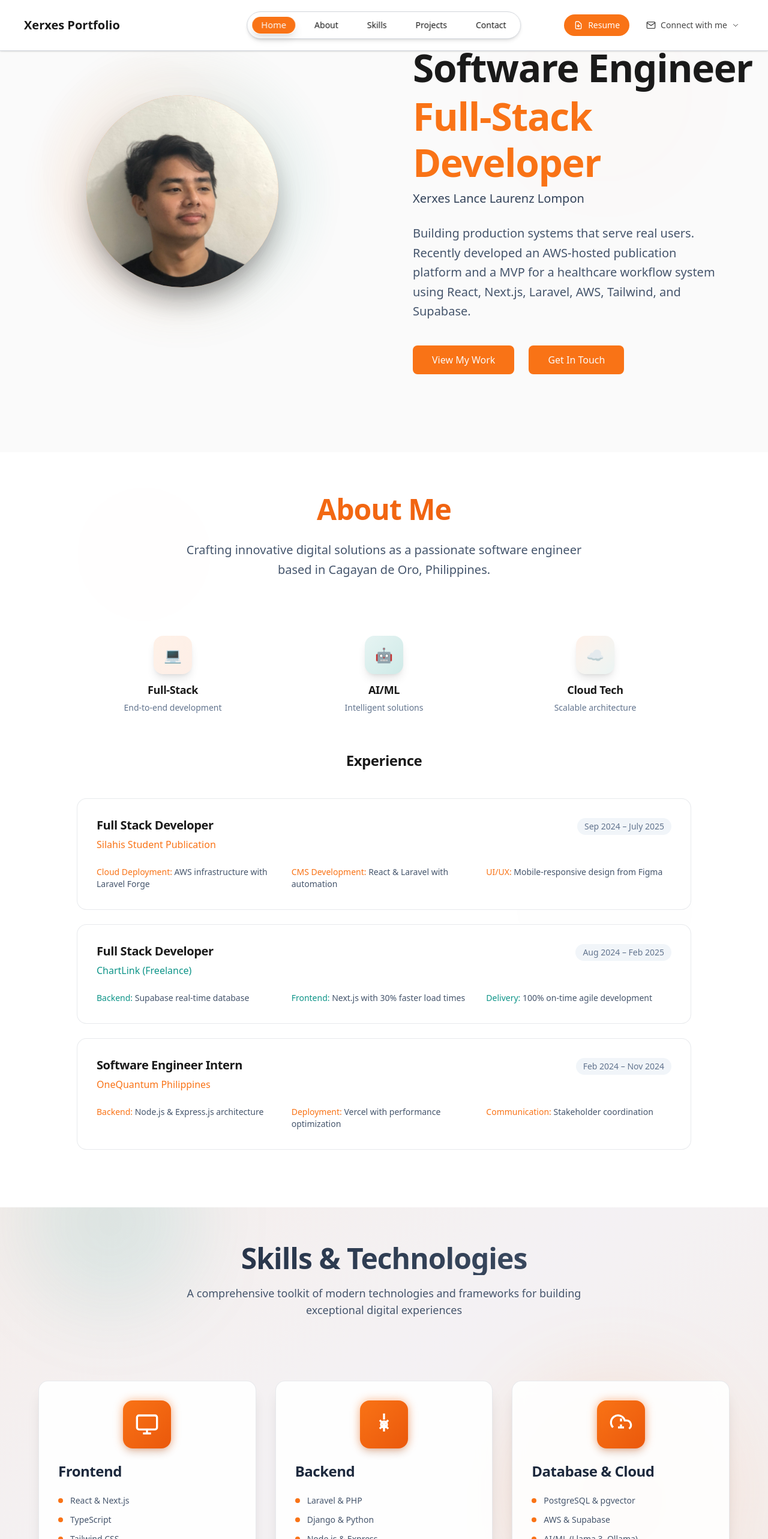
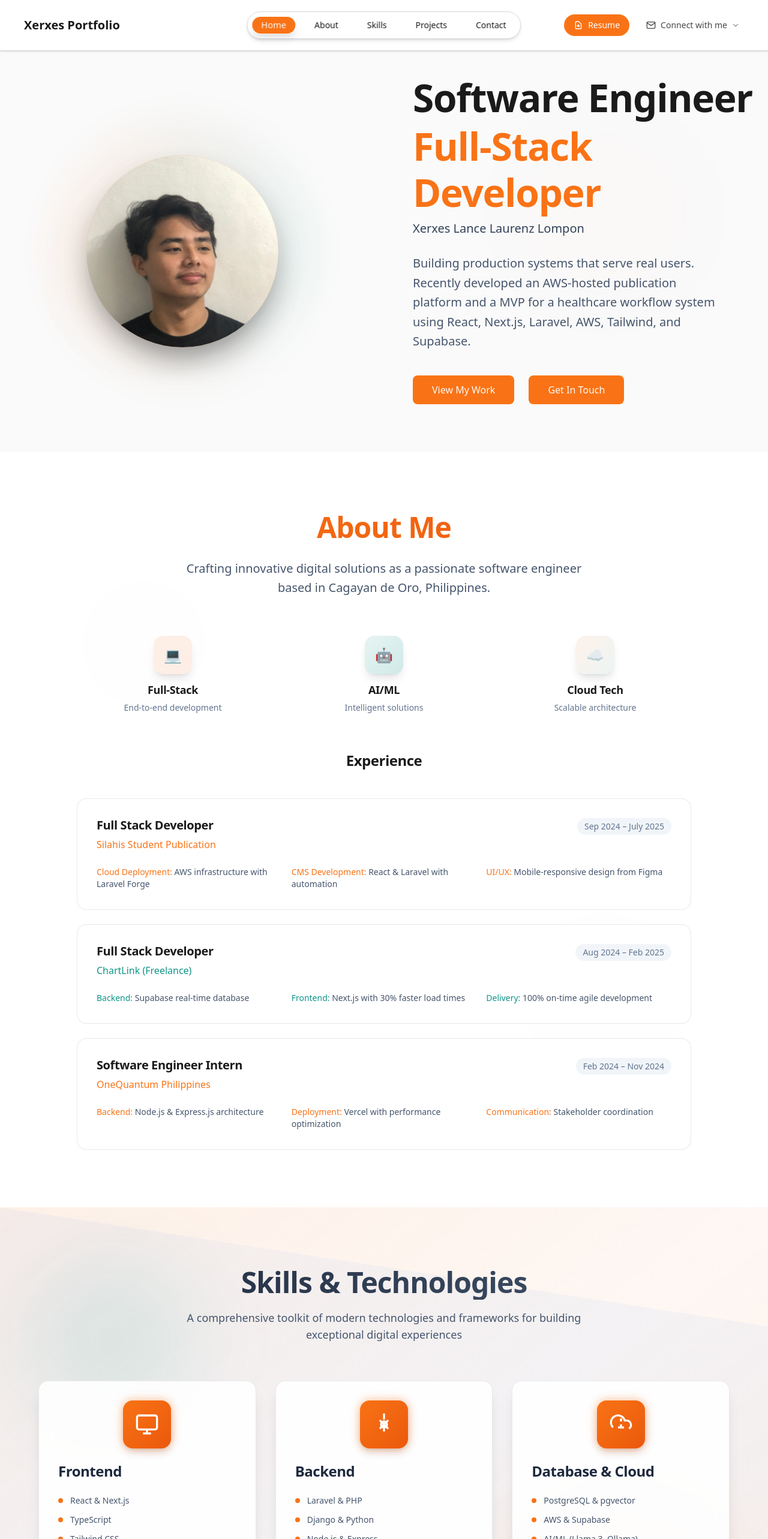
Before and after one commit to lalalance12/portfolio-website, a Next.js app: page / in a window 1280 px wide. Shown: the top 2566 px of the page at 60% size. Built offline with nearby package versions, Linux system fonts and the light colour scheme.

Commit message:
refactor: replace ModalProvider with Providers component in layout; implement ScrollContext for optimized scroll handling across sections, enhancing performance and visual consistency

```diff
--- a/src/app/layout.tsx
+++ b/src/app/layout.tsx
@@ -3,8 +3,8 @@ import { Montserrat } from "next/font/google";
 import "./globals.css";
 import Header from "@/components/Header";
 import Footer from "@/components/Footer";
-import { ModalProvider } from "@/components/ModalProvider";
 import { ErrorBoundary } from "@/components/ErrorBoundary";
+import { Providers } from "@/components/Providers";
 
 const montserrat = Montserrat({
   variable: "--font-montserrat",
@@ -120,11 +120,11 @@ export default function RootLayout({
         className={`${montserrat.variable} antialiased bg-[var(--background)] text-[var(--foreground)]`}
       >
         <ErrorBoundary>
-          <ModalProvider>
+          <Providers>
             <Header />
             <main className="min-h-[80vh]">{children}</main>
             <Footer />
-          </ModalProvider>
+          </Providers>
         </ErrorBoundary>
       </body>
     </html>
--- a/src/components/AboutSection.tsx
+++ b/src/components/AboutSection.tsx
@@ -1,14 +1,22 @@
 "use client";
 
-import { motion, useScroll, useTransform } from "framer-motion";
+import { motion } from "framer-motion";
+import { useMemo } from "react";
 import AnimatedContent from "../animations/AnimatedContent/AnimatedContent";
 import FadeContent from "../animations/FadeContent/FadeContent";
+import { useScrollContext } from "../contexts/ScrollContext";
 
 export default function AboutSection() {
-  // Parallax scroll effects
-  const { scrollYProgress } = useScroll();
-  const backgroundY = useTransform(scrollYProgress, [0, 1], [0, -150]);
-  const contentY = useTransform(scrollYProgress, [0, 1], [0, -30]);
+  const { scrollProgress } = useScrollContext();
+
+  // Optimized parallax calculations with reduced movement
+  const parallaxValues = useMemo(
+    () => ({
+      backgroundY: scrollProgress * -75,
+      contentY: scrollProgress * -15,
+    }),
+    [scrollProgress]
+  );
 
   return (
     <section
@@ -18,14 +26,23 @@ export default function AboutSection() {
       {/* Background parallax layer */}
       <motion.div
         className="absolute inset-0 opacity-5"
-        style={{ y: backgroundY }}
+        style={{
+          y: parallaxValues.backgroundY,
+          willChange: "transform",
+        }}
       >
         <div className="absolute top-40 left-20 w-80 h-80 bg-primary/10 rounded-full blur-3xl"></div>
         <div className="absolute bottom-40 right-20 w-96 h-96 bg-accent/10 rounded-full blur-3xl"></div>
       </motion.div>
       <div className="max-w-5xl mx-auto relative z-10">
         <FadeContent blur={true} duration={1000} delay={300}>
-          <motion.div className="text-center mb-16" style={{ y: contentY }}>
+          <motion.div
+            className="text-center mb-16"
+            style={{
+              y: parallaxValues.contentY,
+              willChange: "transform",
+            }}
+          >
             <h2 className="text-4xl md:text-5xl font-bold mb-6 bg-gradient-to-r from-primary to-primary-dark bg-clip-text text-transparent">
               About Me
             </h2>
--- a/src/components/ContactSection.tsx
+++ b/src/components/ContactSection.tsx
@@ -1,18 +1,24 @@
 "use client";
 
-import { useState } from "react";
-import { motion, useScroll, useTransform } from "framer-motion";
+import { useState, useMemo } from "react";
+import { motion } from "framer-motion";
 import FadeContent from "../animations/FadeContent/FadeContent";
 import AnimatedContent from "../animations/AnimatedContent/AnimatedContent";
+import { useScrollContext } from "../contexts/ScrollContext";
 
 export default function ContactSection() {
   const [copiedEmail, setCopiedEmail] = useState(false);
   const [copiedPhone, setCopiedPhone] = useState(false);
+  const { scrollProgress } = useScrollContext();
 
-  // Parallax scroll effects
-  const { scrollYProgress } = useScroll();
-  const backgroundY = useTransform(scrollYProgress, [0, 1], [0, -250]);
-  const contentY = useTransform(scrollYProgress, [0, 1], [0, -50]);
+  // Optimized parallax calculations with reduced movement
+  const parallaxValues = useMemo(
+    () => ({
+      backgroundY: scrollProgress * -125,
+      contentY: scrollProgress * -25,
+    }),
+    [scrollProgress]
+  );
 
   const copyToClipboard = async (text: string, type: "email" | "phone") => {
     try {
@@ -55,7 +61,10 @@ export default function ContactSection() {
       {/* Enhanced decorative elements with parallax */}
       <motion.div
         className="absolute inset-0 opacity-3"
-        style={{ y: backgroundY }}
+        style={{
+          y: parallaxValues.backgroundY,
+          willChange: "transform",
+        }}
       >
         <motion.div
           className="absolute top-10 right-10 w-64 h-64 border-2 rounded-full"
@@ -109,7 +118,13 @@ export default function ContactSection() {
 
       <div className="max-w-5xl mx-auto text-center relative z-10">
         <FadeContent blur={true} duration={1000} delay={300}>
-          <motion.div className="pt-40 mb-2" style={{ y: contentY }}>
+          <motion.div
+            className="pt-40 mb-2"
+            style={{
+              y: parallaxValues.contentY,
+              willChange: "transform",
+            }}
+          >
             <h2
               className="text-4xl md:text-5xl font-bold mb-2"
               style={{
--- a/src/components/HeroSection.tsx
+++ b/src/components/HeroSection.tsx
@@ -1,19 +1,27 @@
 "use client";
 
 import Image from "next/image";
-import { motion, useScroll, useTransform } from "framer-motion";
+import { motion } from "framer-motion";
+import { useMemo } from "react";
 import RotatingText from "./RotatingText";
 import FadeContent from "../animations/FadeContent/FadeContent";
 import AnimatedContent from "../animations/AnimatedContent/AnimatedContent";
 import { useScrollToSection } from "@/hooks/useScrollToSection";
+import { useScrollContext } from "@/contexts/ScrollContext";
 
 export default function HeroSection() {
   const scrollToSection = useScrollToSection();
-  // Parallax scroll effects
-  const { scrollYProgress } = useScroll();
-  const imageY = useTransform(scrollYProgress, [0, 1], [0, -100]);
-  const textY = useTransform(scrollYProgress, [0, 1], [0, -50]);
-  const backgroundY = useTransform(scrollYProgress, [0, 1], [0, -200]);
+  const { scrollProgress } = useScrollContext();
+
+  // Optimized parallax calculations with reduced movement for better performance
+  const parallaxValues = useMemo(
+    () => ({
+      imageY: scrollProgress * -50,
+      textY: scrollProgress * -25,
+      backgroundY: scrollProgress * -100,
+    }),
+    [scrollProgress]
+  );
 
   return (
     <section
@@ -23,7 +31,10 @@ export default function HeroSection() {
       {/* Background parallax layer */}
       <motion.div
         className="absolute inset-0 opacity-5"
-        style={{ y: backgroundY }}
+        style={{
+          y: parallaxValues.backgroundY,
+          willChange: "transform",
+        }}
       >
         <div className="absolute top-10 right-4 sm:top-20 sm:right-10 md:right-20 w-48 h-48 sm:w-72 sm:h-72 md:w-80 md:h-80 lg:w-96 lg:h-96 bg-primary/20 rounded-full blur-3xl"></div>
         <div className="absolute bottom-16 left-4 sm:bottom-24 sm:left-10 md:bottom-32 md:left-20 w-40 h-40 sm:w-56 sm:h-56 md:w-64 md:h-64 lg:w-80 lg:h-80 bg-accent/20 rounded-full blur-3xl"></div>
@@ -41,7 +52,10 @@ export default function HeroSection() {
           >
             <motion.div
               className="flex justify-center lg:justify-end order-1 lg:order-2 lg:pr-32"
-              style={{ y: imageY }}
+              style={{
+                y: parallaxValues.imageY,
+                willChange: "transform",
+              }}
             >
               <div className="relative w-48 h-48 sm:w-56 sm:h-56 md:w-64 md:h-64 lg:w-72 lg:h-72 xl:w-80 xl:h-80 group">
                 {/* Animated background glow */}
@@ -91,7 +105,10 @@ export default function HeroSection() {
           {/* Text Content with Enhanced Animations */}
           <motion.div
             className="order-2 lg:order-1 space-y-2 sm:space-y-3 md:space-y-4 flex flex-col items-center lg:items-start"
-            style={{ y: textY }}
+            style={{
+              y: parallaxValues.textY,
+              willChange: "transform",
+            }}
           >
             <AnimatedContent
               distance={50}
--- a/src/components/SkillsSection.tsx
+++ b/src/components/SkillsSection.tsx
@@ -1,16 +1,24 @@
 "use client";
 
-import { motion, useScroll, useTransform } from "framer-motion";
+import { motion } from "framer-motion";
+import { useMemo } from "react";
 import LogoLoop from "@/animations/LogoLoop/LogoLoop";
 import { Icon } from "@iconify/react";
 import FadeContent from "../animations/FadeContent/FadeContent";
 import AnimatedContent from "../animations/AnimatedContent/AnimatedContent";
+import { useScrollContext } from "../contexts/ScrollContext";
 
 export default function SkillsSection() {
-  // Parallax scroll effects
-  const { scrollYProgress } = useScroll();
-  const backgroundY = useTransform(scrollYProgress, [0, 1], [0, -200]);
-  const contentY = useTransform(scrollYProgress, [0, 1], [0, -40]);
+  const { scrollProgress } = useScrollContext();
+
+  // Optimized parallax calculations with reduced movement
+  const parallaxValues = useMemo(
+    () => ({
+      backgroundY: scrollProgress * -100,
+      contentY: scrollProgress * -20,
+    }),
+    [scrollProgress]
+  );
   const techLogos = [
     {
       node: <Icon icon="simple-icons:react" color="#61DAFB" />,
@@ -130,7 +138,13 @@ export default function SkillsSection() {
       className="w-full px-8 py-24 bg-white relative overflow-hidden"
     >
       {/* Background parallax layers */}
-      <motion.div className="absolute inset-0" style={{ y: backgroundY }}>
+      <motion.div
+        className="absolute inset-0"
+        style={{
+          y: parallaxValues.backgroundY,
+          willChange: "transform",
+        }}
+      >
         <div className="absolute inset-0 bg-gradient-to-br from-primary/10 via-primary-dark/5 to-primary/10"></div>
         <div className="absolute inset-0">
           <svg
@@ -150,7 +164,13 @@ export default function SkillsSection() {
 
       <div className="max-w-6xl mx-auto relative z-10">
         <FadeContent blur={true} duration={1000} delay={200}>
-          <motion.div className="text-center mb-16" style={{ y: contentY }}>
+          <motion.div
+            className="text-center mb-16"
+            style={{
+              y: parallaxValues.contentY,
+              willChange: "transform",
+            }}
+          >
             <h2 className="text-4xl md:text-5xl font-bold mb-4 bg-gradient-to-r from-slate-800 to-slate-600 bg-clip-text text-transparent">
               Skills & Technologies
             </h2>
--- /dev/null
+++ b/src/contexts/ScrollContext.tsx
@@ -0,0 +1,61 @@
+"use client";
+
+import React, {
+  createContext,
+  useContext,
+  useEffect,
+  useState,
+  useCallback,
+  useRef,
+} from "react";
+
+interface ScrollContextType {
+  scrollY: number;
+  scrollProgress: number;
+}
+
+const ScrollContext = createContext<ScrollContextType>({
+  scrollY: 0,
+  scrollProgress: 0,
+});
+
+export const useScrollContext = () => useContext(ScrollContext);
+
+export function ScrollProvider({ children }: { children: React.ReactNode }) {
+  const [scrollY, setScrollY] = useState(0);
+  const [scrollProgress, setScrollProgress] = useState(0);
+  const ticking = useRef(false);
+
+  const updateScroll = useCallback(() => {
+    const currentScrollY = window.scrollY;
+    const windowHeight = window.innerHeight;
+    const documentHeight = document.documentElement.scrollHeight;
+    const maxScroll = documentHeight - windowHeight;
+    const progress = maxScroll > 0 ? currentScrollY / maxScroll : 0;
+
+    setScrollY(currentScrollY);
+    setScrollProgress(progress);
+    ticking.current = false;
+  }, []);
+
+  const requestTick = useCallback(() => {
+    if (!ticking.current) {
+      requestAnimationFrame(updateScroll);
+      ticking.current = true;
+    }
+  }, [updateScroll]);
+
+  useEffect(() => {
+    // Initialize on mount
+    updateScroll();
+
+    window.addEventListener("scroll", requestTick, { passive: true });
+    return () => window.removeEventListener("scroll", requestTick);
+  }, [requestTick, updateScroll]);
+
+  return (
+    <ScrollContext.Provider value={{ scrollY, scrollProgress }}>
+      {children}
+    </ScrollContext.Provider>
+  );
+}
```
Also changed, not shown: src/app/page.tsx (+18 -4 lines), src/components/Header.tsx (+81 -54 lines), src/components/Providers.tsx (added, +13 -0 lines).
